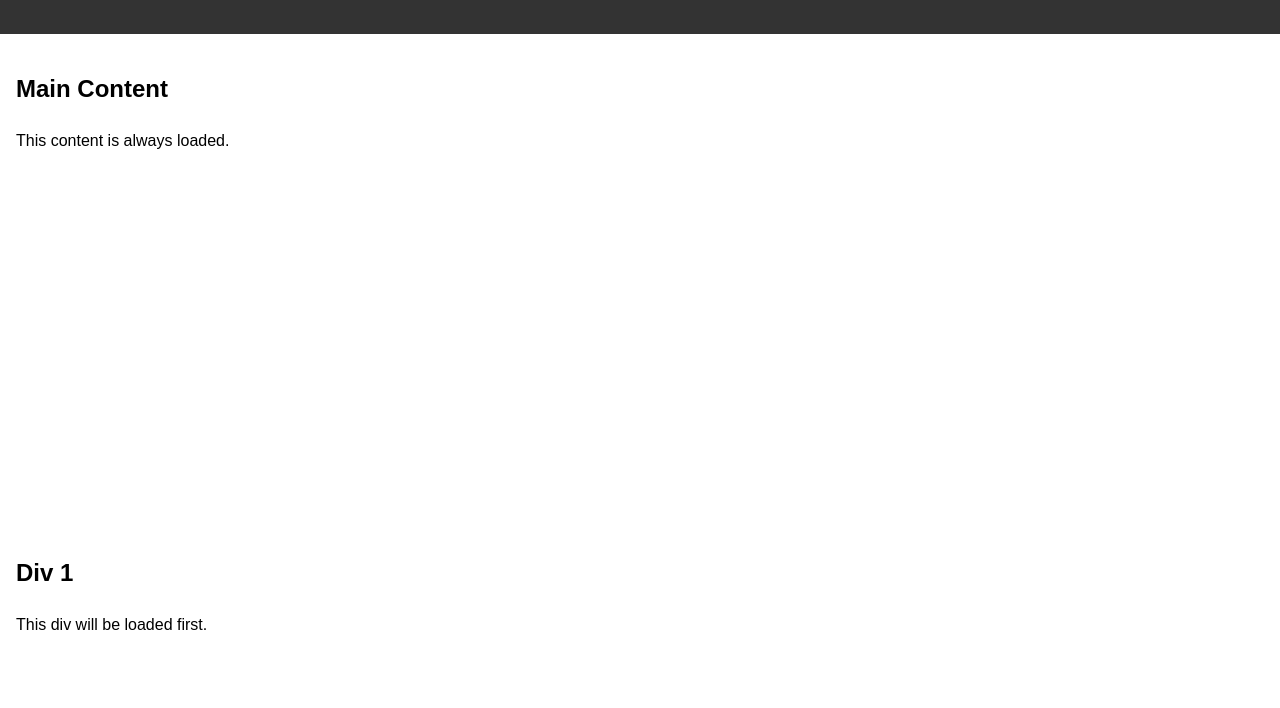
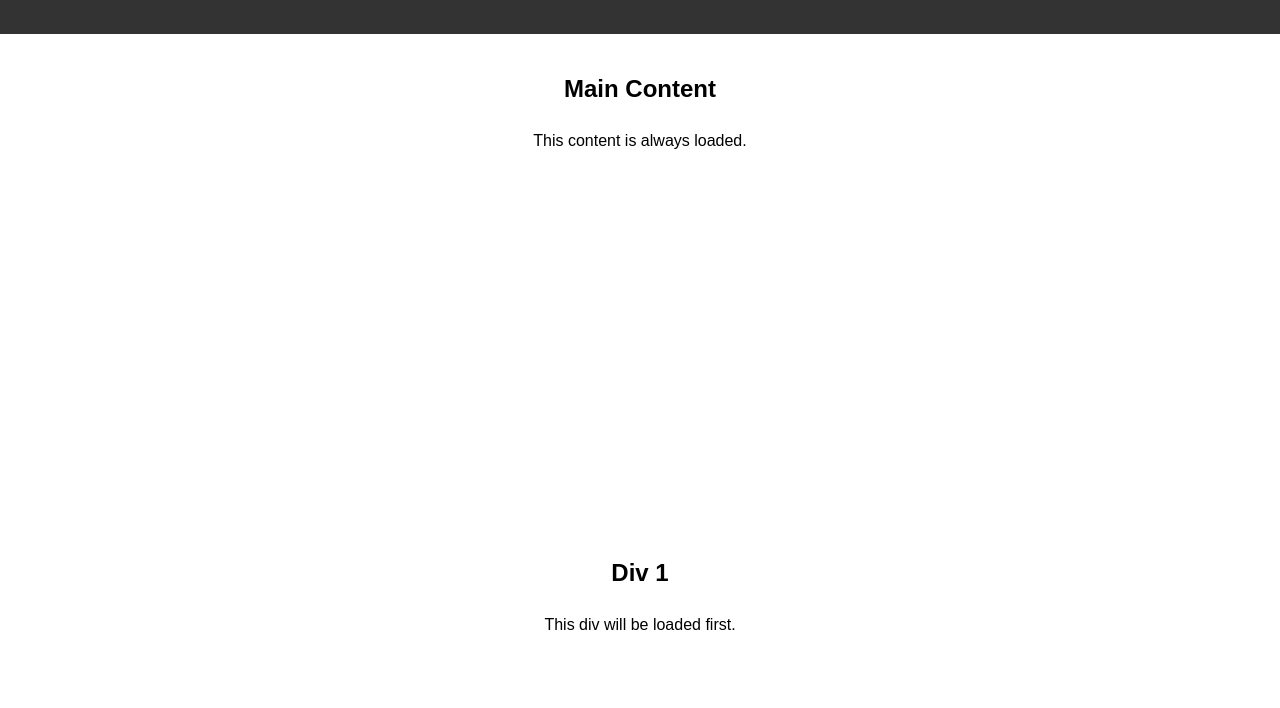
Before and after one commit to m3l0ncru2t/lanworld, a plain HTML site: page index.html in a window 1280 px wide. Shown: the part 92-800 px from the top of the page. Drawn offline with Linux system fonts and the light colour scheme.

Commit message:
Update index.html

```diff
--- a/index.html
+++ b/index.html
@@ -6,7 +6,7 @@
     <title>Sequential Lazy Load on Scroll</title>
     <link rel="stylesheet" href="styles.css">
 </head>
-<body>
+<body><center>
     <header>
         <h1>My Scrolling Page</h1>
     </header>
@@ -38,5 +38,5 @@
     </main>
 
     <script src="script.js"></script>
-</body>
+</center></body>
 </html>
```
